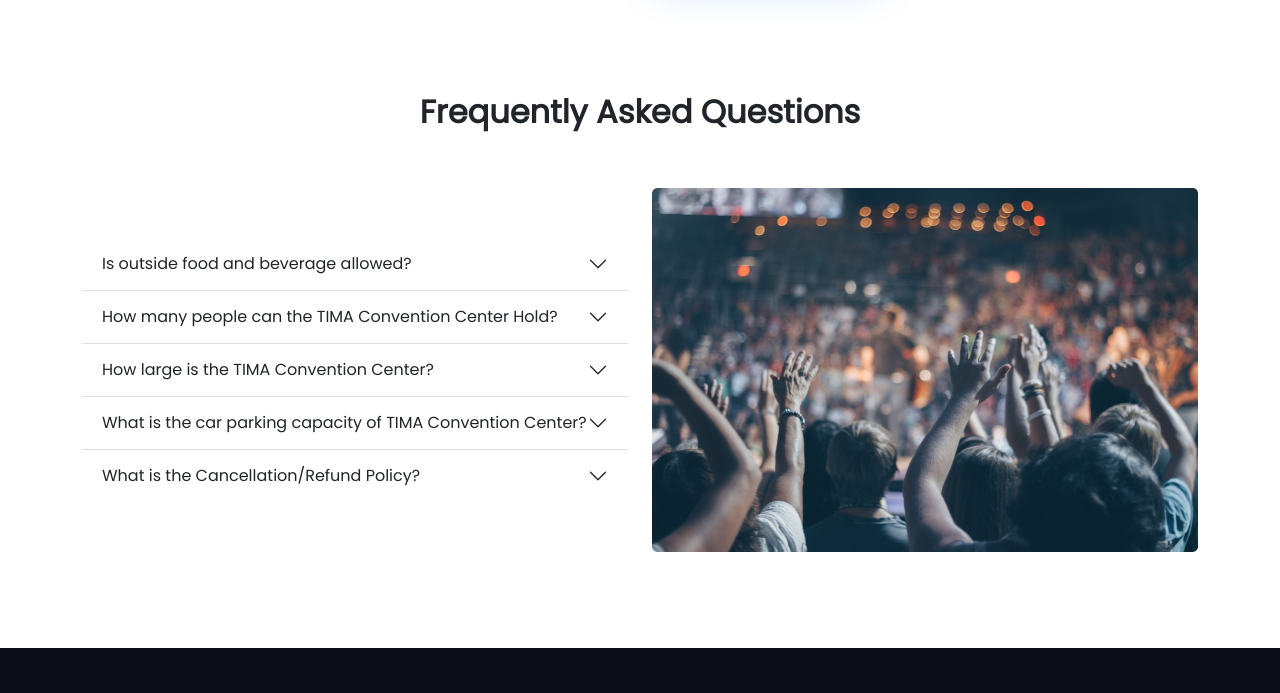
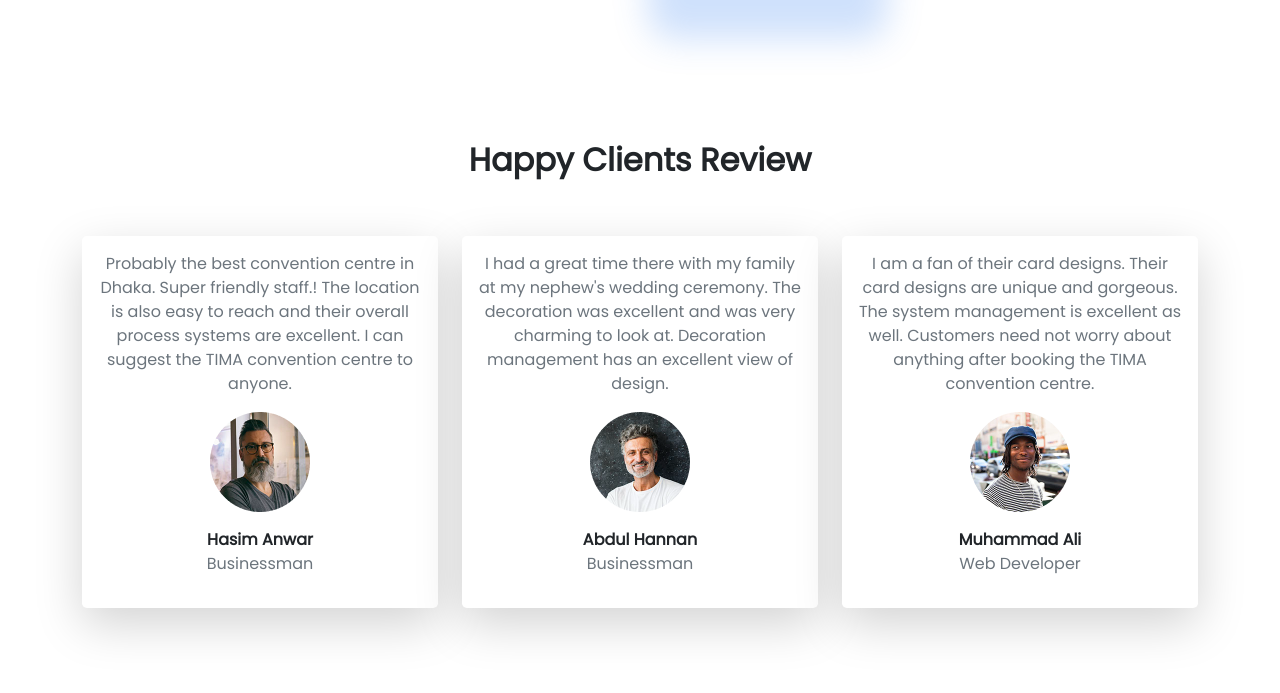
Before and after one commit to MohammadAmitHasan/TIMA-Convention-Center, a plain HTML site: page index.html in a window 1280 px wide. Shown: the part 1709-2402 px from the top of the page. Drawn offline with nearby package versions, Linux system fonts and the light colour scheme.

Commit message:
Happy Clients Review section added

```diff
--- a/index.html
+++ b/index.html
@@ -129,11 +129,10 @@
         </section>
     </header>
 
-
     <!-- Website Main Part -->
     <main>
         <!-- Bonus part section -->
-        <section class="container my-5 pt-5">
+        <section class="container my-5 py-5">
             <div class="row row-cols-1 row-cols-lg-2 align-items-center">
                 <div class="col">
                     <h2 class="fw-bold">Get Beautifully Designed Invitation Cards</h2>
@@ -180,14 +179,11 @@
                     </div>
                 </div>
             </div>
-
-
-
         </section>
 
         <!-- Package Section -->
         <section class="container my-5 pb-5 position-relative">
-            <h2 class="fw-bold text-center p-5">Our Package</h2>
+            <h2 class="fw-bold text-center py-5">Our Package</h2>
             <div
                 class="row row-cols-1 row-cols-sm-2 row-cols-md-3 row-cols-lg-4 g-3 align-items-end justify-content-center">
                 <div class="col mb-3 mb-lg-0">
@@ -356,6 +352,58 @@
             </div>
         </section>
 
+        <!-- Happy Clients Review -->
+        <section class="container my-5 pb-5">
+            <h2 class="fw-bold text-center py-5">Happy Clients Review</h2>
+            <div class="row row-cols-1 row-cols-md-2 row-cols-lg-3 g-4">
+                <div class="col">
+                    <div class="card h-100 border-0 shadow-lg rounded-3">
+                        <div class="card-body">
+                            <p class="card-text text-center text-muted">
+                                Probably the best convention centre in Dhaka. Super friendly staff.! The location is
+                                also easy to reach and their overall process systems are excellent. I can suggest the
+                                TIMA convention centre to anyone.
+                            </p>
+                            <img class="d-block mx-auto" src="./images/person 1.png" alt="">
+                            <p class="fw-bold mt-3 mb-0 text-center">Hasim Anwar</p>
+                            <p class="text-muted p-0 text-center">Businessman</p>
+                        </div>
+                    </div>
+                </div>
+
+                <div class="col">
+                    <div class="card h-100 border-0 shadow-lg rounded-3">
+                        <div class="card-body">
+                            <p class="card-text text-center text-muted">
+                                I had a great time there with my family at my nephew's wedding ceremony. The decoration
+                                was excellent and was very charming to look at. Decoration management has an excellent
+                                view of design.
+                            </p>
+                            <img class="d-block mx-auto" src="./images/person 2.png" alt="">
+                            <p class="fw-bold mt-3 mb-0 text-center">Abdul Hannan</p>
+                            <p class="text-muted p-0 text-center">Businessman</p>
+                        </div>
+                    </div>
+                </div>
+
+                <div class="col">
+                    <div class="card h-100 border-0 shadow-lg rounded-3">
+                        <div class="card-body">
+                            <p class="card-text text-center text-muted">
+                                I am a fan of their card designs. Their card designs are unique and gorgeous. The system
+                                management is excellent as well. Customers need not worry about anything after booking
+                                the TIMA convention centre.
+                            </p>
+                            <img class="d-block mx-auto" src="./images/person 3.png" alt="">
+                            <p class="fw-bold mt-3 mb-0 text-center">Muhammad Ali</p>
+                            <p class="text-muted p-0 text-center">Web Developer</p>
+                        </div>
+                    </div>
+                </div>
+
+            </div>
+        </section>
+
         <!-- FAQ section -->
         <section class="container my-5 pb-5">
             <h2 class="fw-bold text-center py-5">Frequently Asked Questions</h2>
@@ -372,7 +420,7 @@
                             </h2>
                             <div id="flush-collapseOne" class="accordion-collapse collapse"
                                 aria-labelledby="flush-headingOne" data-bs-parent="#accordionFlushExample">
-                                <div class="accordion-body">
+                                <div class="accordion-body text-muted">
                                     The TIMA convention center does not permit outside food and beverage. While an
                                     individual item i.e.
                                     bottle of water is ok, Items in bulk such as a case of water or a cooler with food
@@ -393,7 +441,7 @@
                             </h2>
                             <div id="flush-collapseTwo" class="accordion-collapse collapse"
                                 aria-labelledby="flush-headingTwo" data-bs-parent="#accordionFlushExample">
-                                <div class="accordion-body">
+                                <div class="accordion-body text-muted">
                                     3,600 (Valencia Room) <br>
                                     3,120 (Tangerine Ballroom) <br>
                                     480 (Sunburst Room)
@@ -410,7 +458,7 @@
                             </h2>
                             <div id="flush-collapseThree" class="accordion-collapse collapse"
                                 aria-labelledby="flush-headingThree" data-bs-parent="#accordionFlushExample">
-                                <div class="accordion-body">
+                                <div class="accordion-body text-muted">
                                     70 Thousand Square Feet
                                 </div>
                             </div>
@@ -425,7 +473,7 @@
                             </h2>
                             <div id="flush-collapseFour" class="accordion-collapse collapse"
                                 aria-labelledby="flush-headingFour" data-bs-parent="#accordionFlushExample">
-                                <div class="accordion-body">
+                                <div class="accordion-body text-muted">
                                     200 cars
                                 </div>
                             </div>
@@ -440,7 +488,7 @@
                             </h2>
                             <div id="flush-collapseFive" class="accordion-collapse collapse"
                                 aria-labelledby="flush-headingFive" data-bs-parent="#accordionFlushExample">
-                                <div class="accordion-body">
+                                <div class="accordion-body text-muted">
                                     In case a reservation is to be cancelled the following deductions will affected from
                                     the
                                     deposit of hire charges: <br><br>
@@ -462,7 +510,6 @@
                 </div>
             </div>
         </section>
-
     </main>
 
     <!-- footer -->
```
